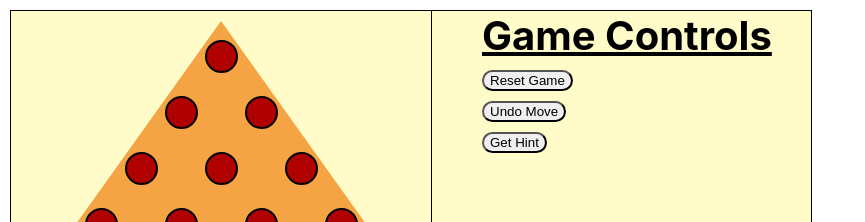
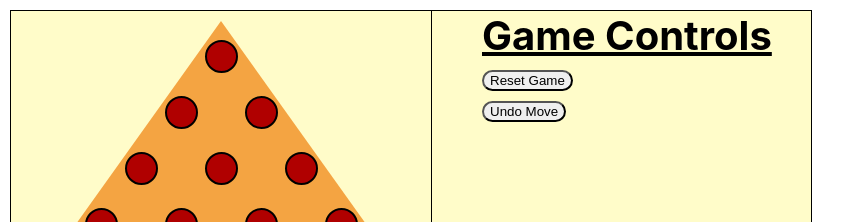
Before and after one commit to joshbrooklyn/cracker-barrell, a React (Create React App) app: page / in a window 1280 px wide. Shown: the top 222 px of the page, without its empty margins (0-865 px from the left). Built offline with nearby package versions, Linux system fonts and the light colour scheme.

Commit message:
removed non-working hont button

```diff
--- a/src/index.js
+++ b/src/index.js
@@ -37,7 +37,6 @@ function GameControls(props){
 			<div id="game-control-header">Game Controls</div>
 			<button onClick={props.resetGame.bind(this)}>Reset Game</button>
 			<button onClick={props.undoMove.bind(this)}>Undo Move</button>
-			<button onClick={props.giveHint.bind(this)}>Get Hint</button>
 			<div id="game-message" className={messageClass}>{messageText}</div>
 		</div>
 	)
@@ -164,25 +163,7 @@ class CrackerBarrell extends React.Component {
 		});
 	};
 
-  /*tryMove(jumpFrom, move)
-	{
-		let pegLocations = history[history.length - 1].pegLocations;
-		const validMoves = this.props.validMoves;
-	}*/
-
-	giveHint() {
-		console.log("Give Hint");
-
-		/*if(tryMove(0, null)){
-			console.log("Move Found");
-		}
-		else
-		{
-			console.log("No Way to Win");
-		}*/
-	}
-
-	resetGame() {
+  resetGame() {
 		let emptyPeg = Math.floor(Math.random() * Math.floor(14));
 
 		this.setState ({
@@ -266,7 +247,6 @@ class CrackerBarrell extends React.Component {
 
 		let selectablePegs = 0;
     let selectableHoles = 0;
-
 
     if(this.state.selectedPeg === null) {
 	    selectablePegs = pegLocations.map((hasPeg,idx) => {
```
